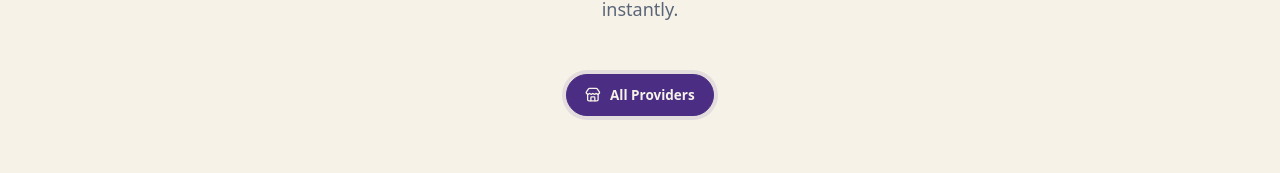
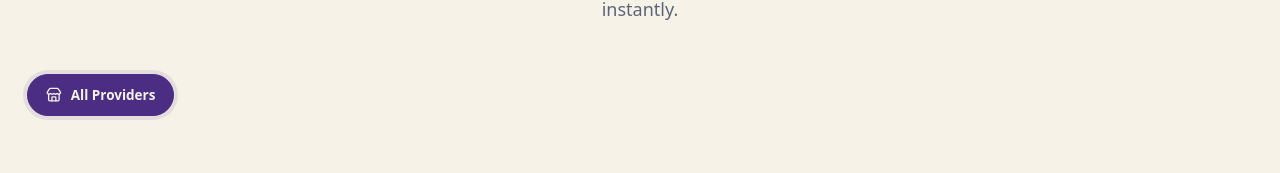
Before and after one commit to maooghene/freshpoint, a Next.js app: page /explore in a window 1280 px wide. Shown: the part 333-506 px from the top of the page. Built offline with nearby package versions, Linux system fonts and the light colour scheme; no server answers; the database is empty.

Commit message:
feat: make business categories fully admin-driven (registration, explore, remove static list)

```diff
--- a/app/(public)/explore/page.tsx
+++ b/app/(public)/explore/page.tsx
@@ -138,7 +138,7 @@ export default async function ExplorePage({ searchParams }: PageProps) {
           </p>
         </div>
 
-        <div className="flex items-center justify-start md:justify-center gap-2.5 overflow-x-auto pb-3 pt-1 scrollbar-none snap-x snap-mandatory">
+        <div className="flex items-center justify-start gap-2.5 overflow-x-auto pb-3 pt-1 px-1 -mx-1 scrollbar-none snap-x snap-mandatory scroll-smooth [-webkit-overflow-scrolling:touch]">
           {CATEGORIES.map((cat) => {
             const isSelected = selectedCategory === cat.value;
             const queryString = new URLSearchParams();
@@ -150,7 +150,7 @@ export default async function ExplorePage({ searchParams }: PageProps) {
               <Link
                 key={cat.label}
                 href={finalHref}
-                className={`snap-center flex items-center gap-2 px-4 py-2.5 rounded-full text-xs font-bold border whitespace-nowrap transition-all cursor-pointer ${
+                className={`snap-start shrink-0 flex items-center gap-2 px-4 py-2.5 rounded-full text-xs font-bold border whitespace-nowrap transition-all cursor-pointer ${
                   isSelected
                     ? "border-primary bg-primary text-primary-foreground ring-4 ring-primary/10"
                     : "border-border bg-card text-muted-foreground hover:text-foreground hover:bg-muted/40"
```
